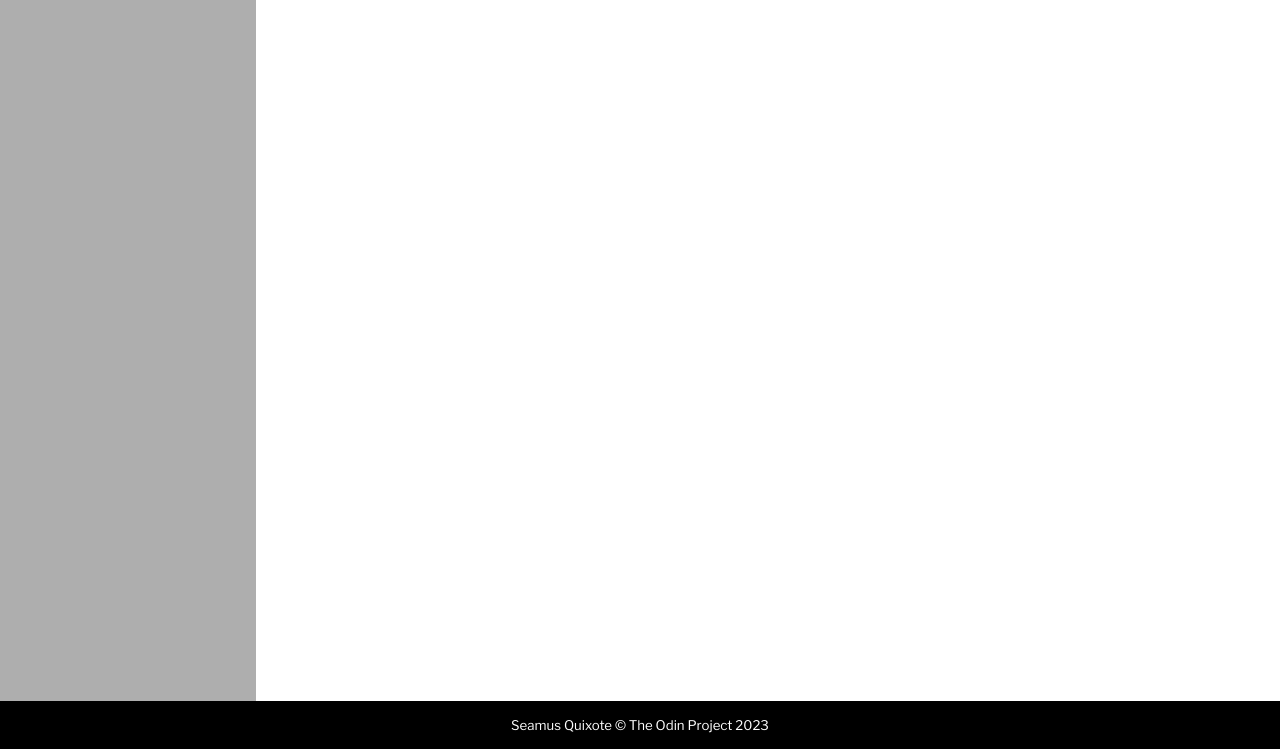
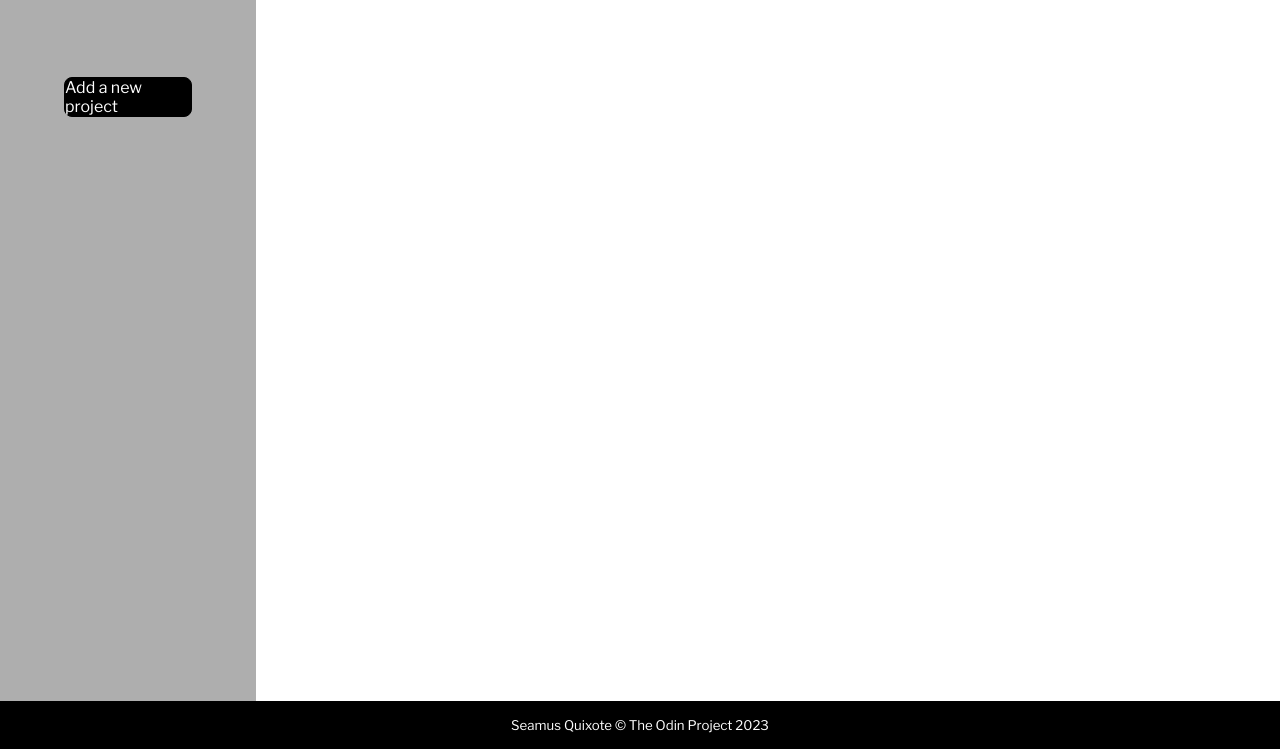
Before and after one commit to SalamanderCtesiphon/vanilla-javascript-todo-list, a website built with webpack: page dist/index.html in a window 1280 px wide. Shown: the part 51-800 px from the top of the page. Built offline with Linux system fonts and the light colour scheme.

Commit message:
added a button to the side bar that addd a new project when clicked.

```diff
--- a/src/index.js
+++ b/src/index.js
@@ -13,8 +13,15 @@ header.classList.add('projectHeader');
 const pageView = document.createElement('div');
 pageView.classList.add('pageView');
 
+
+
 const sideBar = document.createElement('div');
 sideBar.classList.add('side-bar');
+const newProjBtn = document.createElement('div');
+newProjBtn.classList.add('newProjBtn');
+newProjBtn.textContent = 'Add a new project';
+sideBar.appendChild(newProjBtn);
+
 
 
 const footer = document.createElement('div');
--- a/src/style.css
+++ b/src/style.css
@@ -42,6 +42,23 @@
   background-color: rgba(128, 128, 128, 0.638);
   height: 88vh;
   width: 20vw;
+  display: flex;
+  flex-direction: column;
+  align-items: center;
+  padding-top: 10vh;
+}
+
+.newProjBtn {
+  border: 1px solid black;
+  border-radius: 1vh;
+  width: 10vw;
+  height: 5vh;
+  display: flex;
+  justify-content: center;
+  align-items: center;
+  background-color: black;
+  color: white;
+  cursor: pointer;
 }
 
 .projectFooter {
```
Also changed, not shown: dist/bundle.js.
